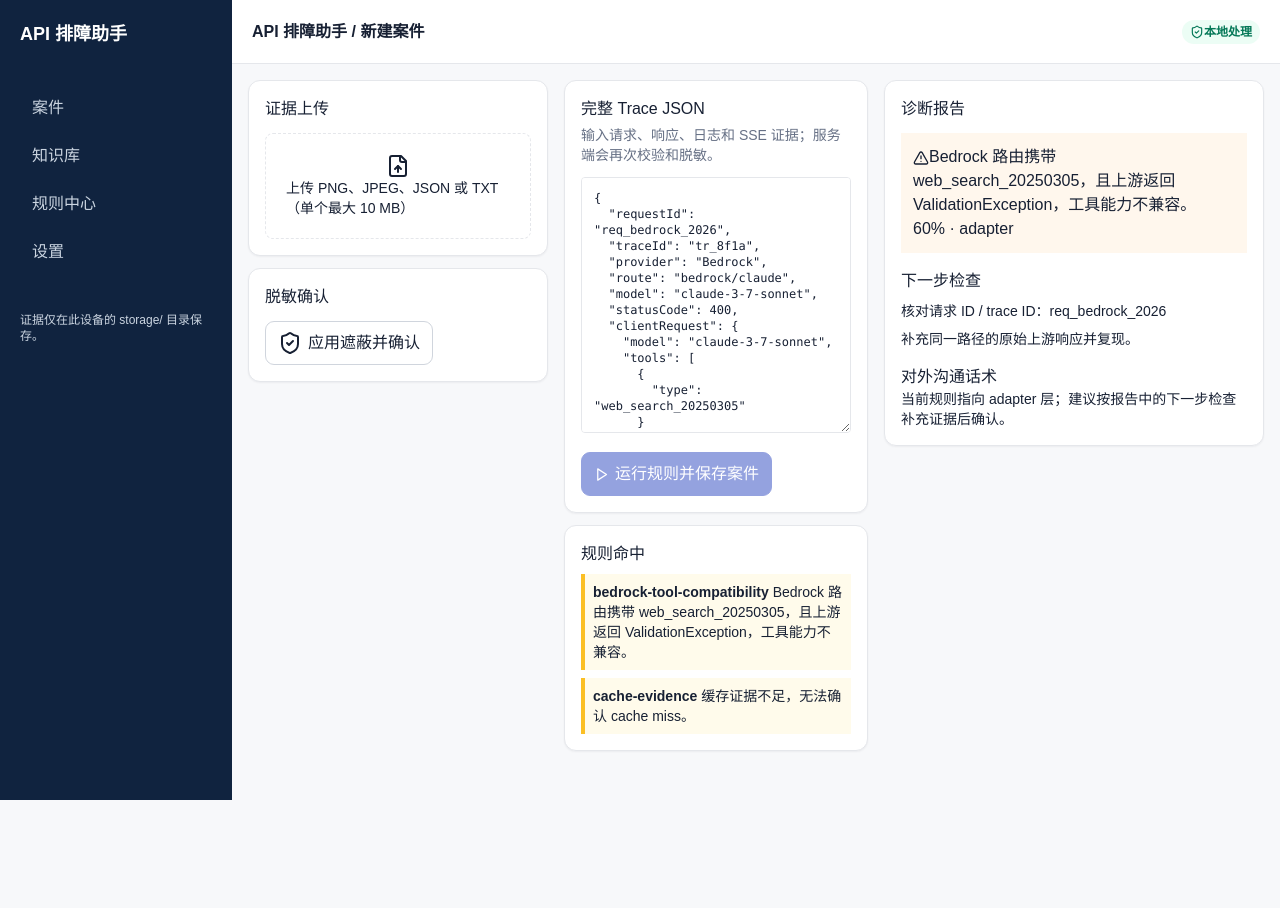
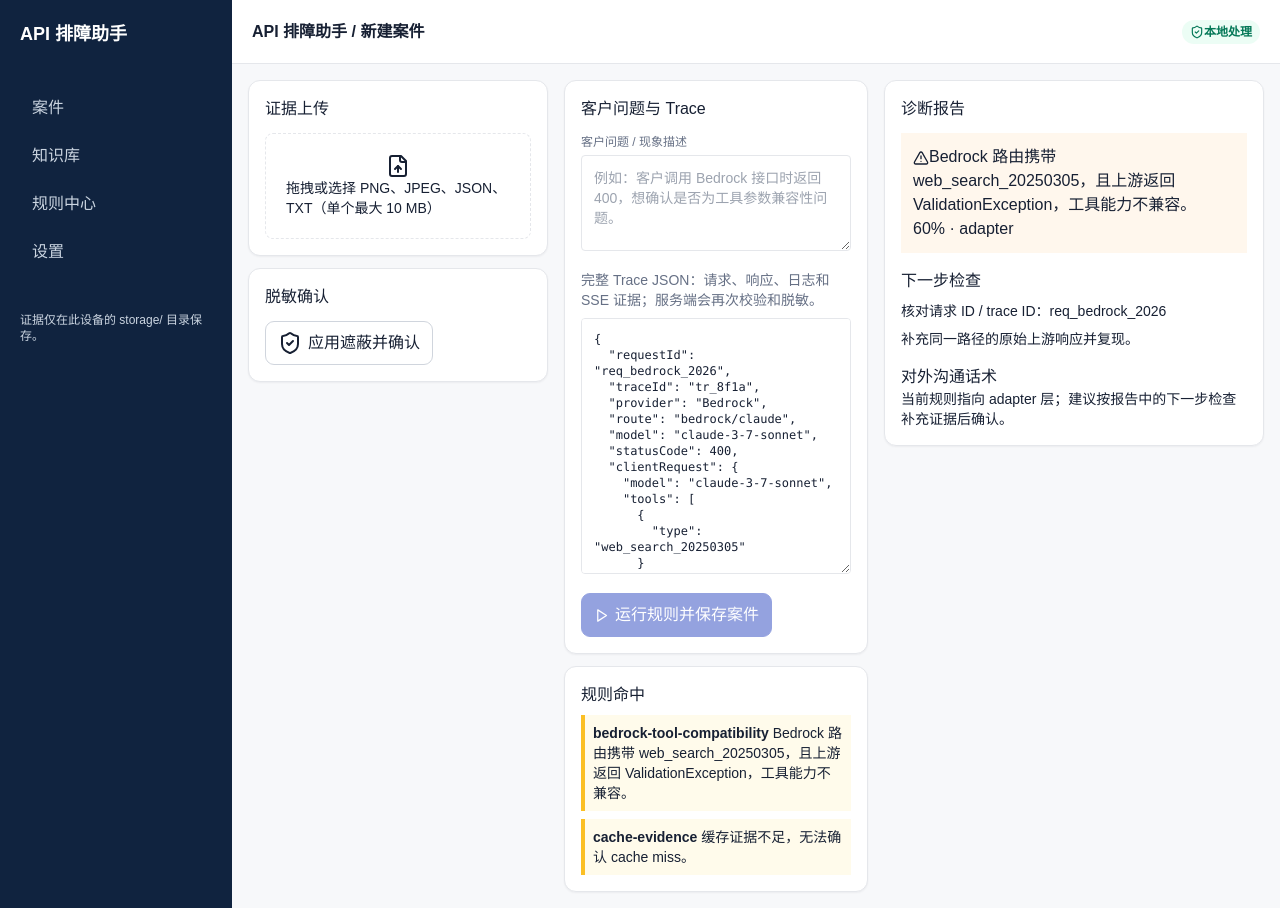
Before and after one commit to davent10086/api-diagnosis-workbench, a Next.js app: page /cases/new in a window 1280 px wide. Before the commit the page ends 800 px from the top, so only its background shows below. Built offline with nearby package versions, Linux system fonts and the light colour scheme.

Commit message:
Add customer context and drag-drop evidence uploads

```diff
--- a/src/app/api/cases/route.ts
+++ b/src/app/api/cases/route.ts
@@ -9,6 +9,7 @@
 const shortString = z.string().max(10_000);
 const traceSchema = z
   .object({
+    customerQuestion: shortString.optional(),
     requestId: z.string().max(200).optional(),
     traceId: z.string().max(200).optional(),
     upstreamRequestId: z.string().max(200).optional(),
@@ -55,10 +56,9 @@
           confidence: report.confidence / 100,
         })
         .returning({ id: cases.id });
-      await tx
-        .insert(apiTraces)
-        .values({
+      await tx.insert(apiTraces).values({
         caseId: item.id,
+        customerQuestion: trace.customerQuestion,
         requestId: trace.requestId,
         traceId: trace.traceId,
         upstreamRequestId: trace.upstreamRequestId,
@@ -76,9 +76,7 @@
         finalResponse: trace.finalResponse,
       });
       if (findings.length)
-        await tx
-          .insert(ruleFindings)
-          .values(
+        await tx.insert(ruleFindings).values(
           findings.map((finding) => ({
             caseId: item.id,
             ruleId: finding.ruleId,
--- a/src/app/cases/[id]/page.tsx
+++ b/src/app/cases/[id]/page.tsx
@@ -3,7 +3,7 @@
 import { Shell, Top } from "@/components/app-shell";
 import { ResumeCase } from "@/components/workbench/resume-case";
 import { db } from "@/db/client";
-import { cases, evidenceAssets, ruleFindings } from "@/db/schema";
+import { apiTraces, cases, evidenceAssets, ruleFindings } from "@/db/schema";
 
 export const dynamic = "force-dynamic";
 export default async function Detail({ params }: { params: Promise<{ id: string }> }) {
@@ -15,9 +15,10 @@
     throw new Error("数据库不可用");
   }
   if (!item) notFound();
-  const [findings, assets] = await Promise.all([
+  const [findings, assets, traces] = await Promise.all([
     db.select().from(ruleFindings).where(eq(ruleFindings.caseId, id)),
     db.select().from(evidenceAssets).where(eq(evidenceAssets.caseId, id)),
+    db.select().from(apiTraces).where(eq(apiTraces.caseId, id)).limit(1),
   ]);
   return (
     <Shell>
@@ -32,6 +33,12 @@
           <p className="mt-4">{item.summary}</p>
           <p className="mt-3 text-sm">{item.finalConclusion}</p>
         </section>
+        {traces[0]?.customerQuestion && (
+          <section className="panel p-4">
+            <h2>客户问题</h2>
+            <p className="mt-2 whitespace-pre-wrap text-sm">{traces[0].customerQuestion}</p>
+          </section>
+        )}
         {item.status === "uploading" && <ResumeCase caseId={id} assetCount={assets.length} />}
         <section className="panel p-4">
           <h2>已保存附件</h2>
--- a/src/components/workbench.tsx
+++ b/src/components/workbench.tsx
@@ -21,6 +21,7 @@
 
 export function Workbench() {
   const [text, setText] = useState(() => JSON.stringify(demoTrace, null, 2));
+  const [customerQuestion, setCustomerQuestion] = useState("");
   const [approved, setApproved] = useState(false);
   const [files, setFiles] = useState<File[]>([]);
   const [trace, setTrace] = useState<Trace>(demoTrace);
@@ -31,7 +32,10 @@
   const findings = useMemo(() => runRules(trace), [trace]);
 
   async function submit() {
-    const nextTrace = parseTrace(text);
+    const parsedTrace = parseTrace(text);
+    const nextTrace = parsedTrace
+      ? { ...parsedTrace, customerQuestion: customerQuestion.trim() || undefined }
+      : null;
     if (!nextTrace) {
       setError("请输入完整且合法的 Trace JSON；可在示例基础上修改。");
       return;
@@ -92,12 +96,17 @@
         <section className="space-y-3">
           <TraceEditor
             value={text}
+            customerQuestion={customerQuestion}
             saving={saving}
             approved={approved}
             error={error}
             saved={saved}
             onChange={(value) => {
               setText(value);
+              setApproved(false);
+            }}
+            onCustomerQuestionChange={(value) => {
+              setCustomerQuestion(value);
               setApproved(false);
             }}
             onRun={submit}
--- a/src/components/workbench/evidence-uploader.tsx
+++ b/src/components/workbench/evidence-uploader.tsx
@@ -1,19 +1,40 @@
+"use client";
+
+import { DragEvent, useState } from "react";
 import { FileUp, Trash2 } from "lucide-react";
 
 type Props = { files: File[]; onChange: (files: File[]) => void };
+const accepted = "image/png,image/jpeg,.json,.txt,text/plain,application/json";
+
 export function EvidenceUploader({ files, onChange }: Props) {
+  const [dragging, setDragging] = useState(false);
+  const addFiles = (next: File[]) => onChange([...files, ...next]);
+  const onDrop = (event: DragEvent<HTMLLabelElement>) => {
+    event.preventDefault();
+    setDragging(false);
+    addFiles(Array.from(event.dataTransfer.files));
+  };
   return (
     <section className="panel p-4">
       <h2>证据上传</h2>
-      <label className="mt-3 flex cursor-pointer flex-col items-center rounded-lg border border-dashed p-5 text-sm">
+      <label
+        className={`mt-3 flex cursor-pointer flex-col items-center rounded-lg border border-dashed p-5 text-sm ${dragging ? "border-blue-500 bg-blue-50" : ""}`}
+        onDragEnter={(event) => {
+          event.preventDefault();
+          setDragging(true);
+        }}
+        onDragOver={(event) => event.preventDefault()}
+        onDragLeave={() => setDragging(false)}
+        onDrop={onDrop}
+      >
         <FileUp />
-        <span>上传 PNG、JPEG、JSON 或 TXT（单个最大 10 MB）</span>
+        <span>拖拽或选择 PNG、JPEG、JSON、TXT（单个最大 10 MB）</span>
         <input
           className="hidden"
           multiple
           type="file"
-          accept="image/png,image/jpeg,.json,.txt,text/plain,application/json"
-          onChange={(event) => onChange(Array.from(event.target.files ?? []))}
+          accept={accepted}
+          onChange={(event) => addFiles(Array.from(event.target.files ?? []))}
         />
       </label>
       {files.map((file) => (
--- a/src/components/workbench/trace-editor.tsx
+++ b/src/components/workbench/trace-editor.tsx
@@ -2,22 +2,45 @@
 
 type Props = {
   value: string;
+  customerQuestion: string;
   saving: boolean;
   approved: boolean;
   error: string;
   saved: boolean;
   onChange: (value: string) => void;
+  onCustomerQuestionChange: (value: string) => void;
   onRun: () => void;
 };
-export function TraceEditor({ value, saving, approved, error, saved, onChange, onRun }: Props) {
+export function TraceEditor({
+  value,
+  customerQuestion,
+  saving,
+  approved,
+  error,
+  saved,
+  onChange,
+  onCustomerQuestionChange,
+  onRun,
+}: Props) {
   return (
     <section className="panel p-4">
-      <h2>完整 Trace JSON</h2>
-      <p className="mt-1 text-sm text-muted">
-        输入请求、响应、日志和 SSE 证据；服务端会再次校验和脱敏。
+      <h2>客户问题与 Trace</h2>
+      <label className="label mt-3 block" htmlFor="customer-question">
+        客户问题 / 现象描述
+      </label>
+      <textarea
+        id="customer-question"
+        className="mt-1 min-h-24 w-full rounded border p-3 text-sm"
+        maxLength={10000}
+        value={customerQuestion}
+        onChange={(event) => onCustomerQuestionChange(event.target.value)}
+        placeholder="例如：客户调用 Bedrock 接口时返回 400，想确认是否为工具参数兼容性问题。"
+      />
+      <p className="mt-3 text-sm text-muted">
+        完整 Trace JSON：请求、响应、日志和 SSE 证据；服务端会再次校验和脱敏。
       </p>
       <textarea
-        className="mono mt-3 min-h-64 w-full rounded border p-3 text-xs"
+        className="mono mt-2 min-h-64 w-full rounded border p-3 text-xs"
         value={value}
         onChange={(event) => onChange(event.target.value)}
       />
--- a/src/db/schema.ts
+++ b/src/db/schema.ts
@@ -44,6 +44,7 @@
     caseId: uuid("case_id")
       .references(() => cases.id)
       .notNull(),
+    customerQuestion: text("customer_question"),
     requestId: text("request_id"),
     traceId: text("trace_id"),
     upstreamRequestId: text("upstream_request_id"),
--- a/src/lib/types.ts
+++ b/src/lib/types.ts
@@ -8,6 +8,7 @@
   | "unknown";
 export type Severity = "critical" | "high" | "medium" | "low";
 export type Trace = {
+  customerQuestion?: string;
   requestId?: string;
   traceId?: string;
   upstreamRequestId?: string;
```
Also changed, not shown: drizzle/meta/_journal.json (+7 -0 lines), 1 other file (tests, documents, lock files or other folders). Lines whose indentation alone changed are shown as unchanged.
